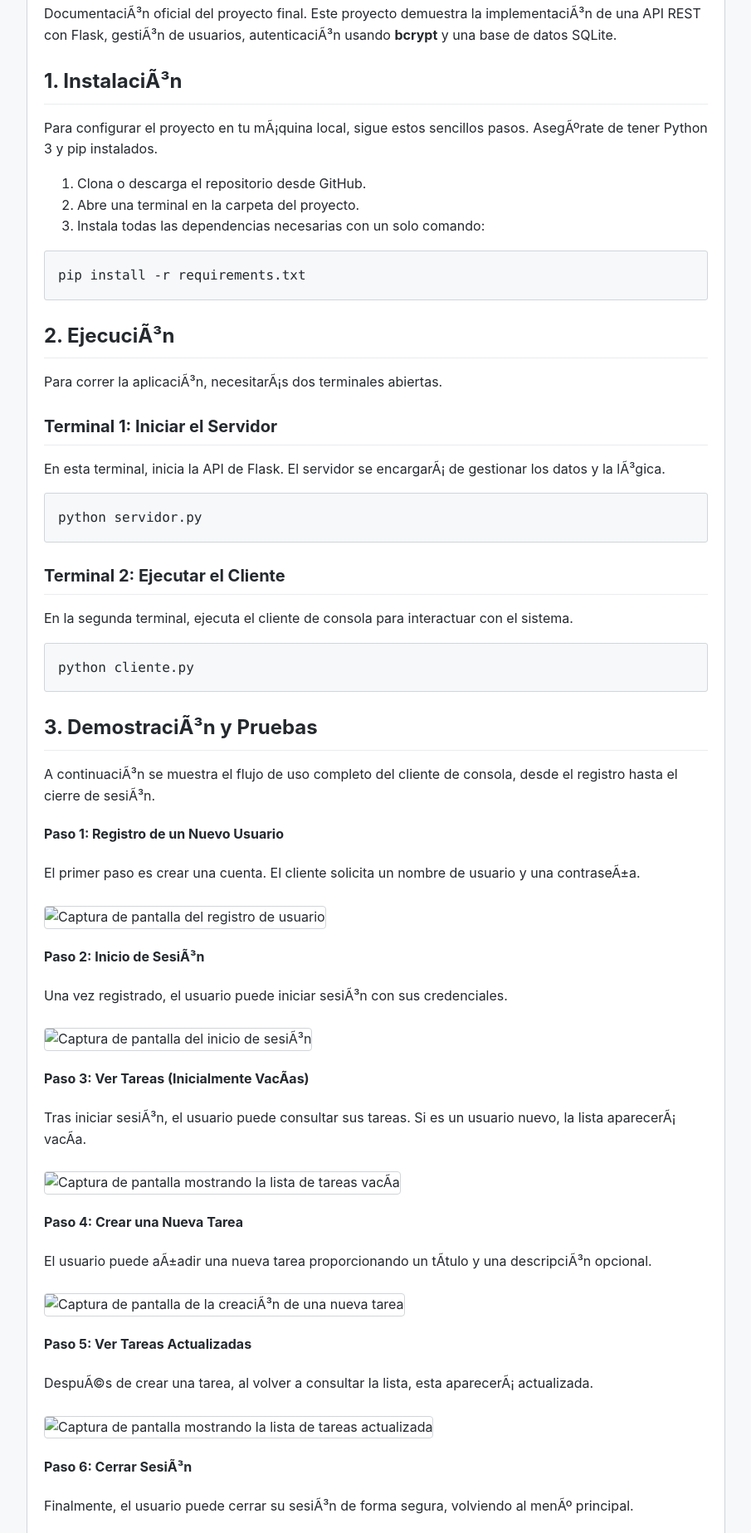
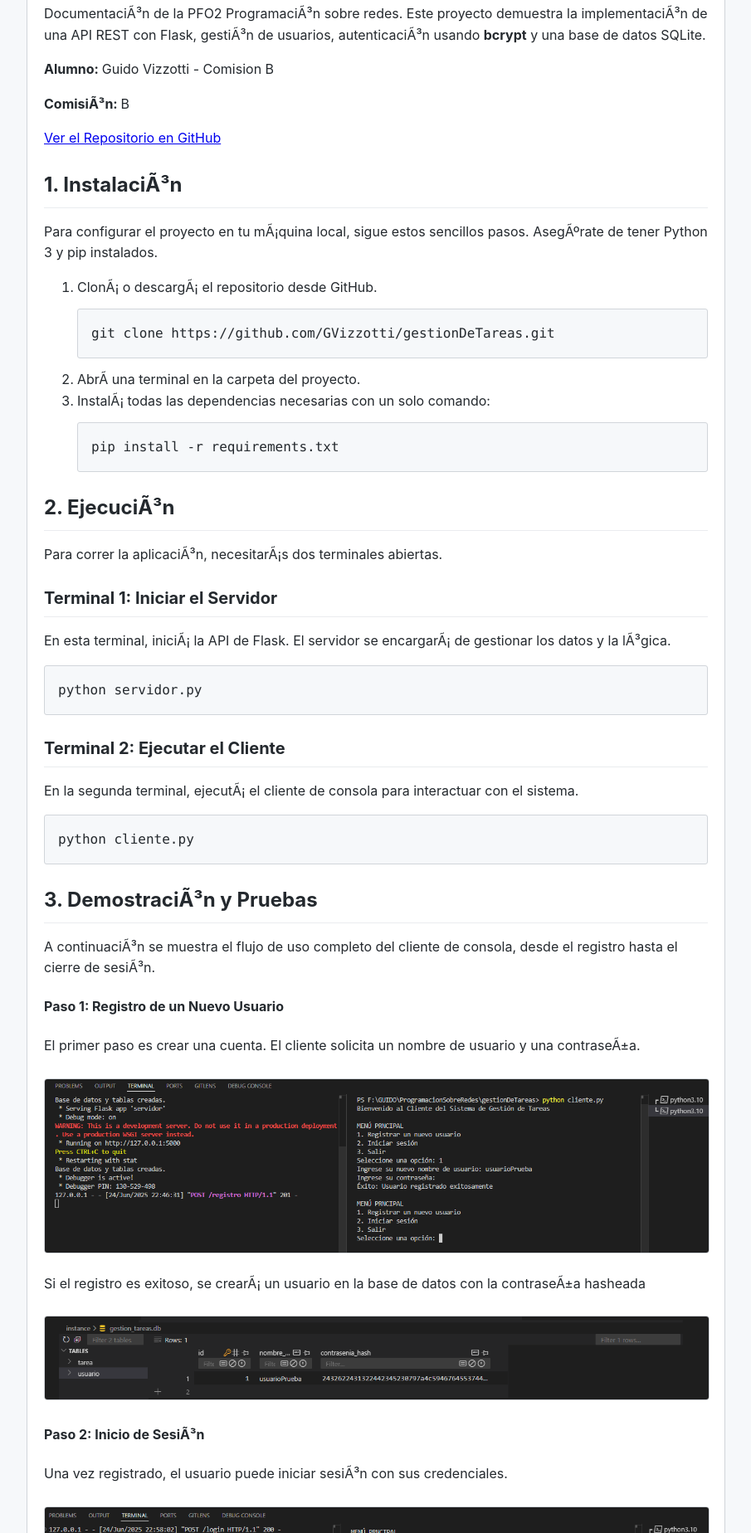
Before and after one commit to GVizzotti/gestionDeTareas, a plain HTML site: page docs/index.html in a window 1280 px wide. Shown: the part 210-2058 px from the top of the page at 83% size, without its empty margins (187-1092 px from the left). Drawn offline with Linux system fonts and the light colour scheme.

Commit message:
documentacion y evidencias

```diff
--- a/docs/index.html
+++ b/docs/index.html
@@ -70,7 +70,10 @@
     <div class="container">
         <header>
             <h1>Sistema de Gestión de Tareas con API y Base de Datos</h1>
-            <p>Documentación oficial del proyecto final. Este proyecto demuestra la implementación de una API REST con Flask, gestión de usuarios, autenticación usando <strong>bcrypt</strong> y una base de datos SQLite.</p>
+            <p>Documentación de la PFO2 Programación  sobre redes. Este proyecto demuestra la implementación de una API REST con Flask, gestión de usuarios, autenticación usando <strong>bcrypt</strong> y una base de datos SQLite.</p>
+            <p><strong>Alumno: </strong> Guido Vizzotti - Comision B</p>
+            <p><strong> Comisión: </strong>  B</p>
+            <a href="https://github.com/GVizzotti/gestionDeTareas">Ver el Repositorio en GitHub</a>
         </header>
 
         <main>
@@ -79,11 +82,13 @@
                 <h2>1. Instalación</h2>
                 <p>Para configurar el proyecto en tu máquina local, sigue estos sencillos pasos. Asegúrate de tener Python 3 y pip instalados.</p>
                 <ol>
-                    <li>Clona o descarga el repositorio desde GitHub.</li>
-                    <li>Abre una terminal en la carpeta del proyecto.</li>
-                    <li>Instala todas las dependencias necesarias con un solo comando:</li>
+                    <li>Cloná o descargá el repositorio desde GitHub.</li>
+                        <pre><code>git clone https://github.com/GVizzotti/gestionDeTareas.git   </code></pre>
+                    <li>Abrí una terminal en la carpeta del proyecto.</li>
+                    <li>Instalá todas las dependencias necesarias con un solo comando:</li>
+                        <pre><code>pip install -r requirements.txt</code></pre>
                 </ol>
-                <pre><code>pip install -r requirements.txt</code></pre>
+
             </section>
 
             <!-- SECCIÓN DE EJECUCIÓN -->
@@ -91,11 +96,11 @@
                 <h2>2. Ejecución</h2>
                 <p>Para correr la aplicación, necesitarás dos terminales abiertas.</p>
                 <h3>Terminal 1: Iniciar el Servidor</h3>
-                <p>En esta terminal, inicia la API de Flask. El servidor se encargará de gestionar los datos y la lógica.</p>
+                <p>En esta terminal, iniciá la API de Flask. El servidor se encargará de gestionar los datos y la lógica.</p>
                 <pre><code>python servidor.py</code></pre>
 
                 <h3>Terminal 2: Ejecutar el Cliente</h3>
-                <p>En la segunda terminal, ejecuta el cliente de consola para interactuar con el sistema.</p>
+                <p>En la segunda terminal, ejecutá el cliente de consola para interactuar con el sistema.</p>
                 <pre><code>python cliente.py</code></pre>
             </section>
 
@@ -107,37 +112,39 @@
                 <div>
                     <h4>Paso 1: Registro de un Nuevo Usuario</h4>
                     <p>El primer paso es crear una cuenta. El cliente solicita un nombre de usuario y una contraseña.</p>
-                    <img src="docs/screenshots/registro.png" alt="Captura de pantalla del registro de usuario">
+                    <img src="img/registro.png" alt="Captura de pantalla del registro de usuario">
+                    <p>Si el registro es exitoso, se creará un usuario en la base de datos con la contraseña hasheada</p>
+                    <img src="img/usuario.png" alt="Captura de pantalla del usuario">
                 </div>
 
                 <div>
                     <h4>Paso 2: Inicio de Sesión</h4>
                     <p>Una vez registrado, el usuario puede iniciar sesión con sus credenciales.</p>
-                    <img src="docs/screenshots/login.png" alt="Captura de pantalla del inicio de sesión">
+                    <img src="img/login.png" alt="Captura de pantalla del inicio de sesión">
                 </div>
 
                 <div>
                     <h4>Paso 3: Ver Tareas (Inicialmente Vacías)</h4>
                     <p>Tras iniciar sesión, el usuario puede consultar sus tareas. Si es un usuario nuevo, la lista aparecerá vacía.</p>
-                    <img src="docs/screenshots/ver_tareas_vacias.png" alt="Captura de pantalla mostrando la lista de tareas vacía">
+                    <img src="img/ver_tareas_vacias.png" alt="Captura de pantalla mostrando la lista de tareas vacía">
                 </div>
 
                 <div>
                     <h4>Paso 4: Crear una Nueva Tarea</h4>
                     <p>El usuario puede añadir una nueva tarea proporcionando un título y una descripción opcional.</p>
-                    <img src="docs/screenshots/crear_tarea.png" alt="Captura de pantalla de la creación de una nueva tarea">
+                    <img src="img/crear_tarea.png" alt="Captura de pantalla de la creación de una nueva tarea">
                 </div>
 
                 <div>
                     <h4>Paso 5: Ver Tareas Actualizadas</h4>
                     <p>Después de crear una tarea, al volver a consultar la lista, esta aparecerá actualizada.</p>
-                    <img src="docs/screenshots/ver_tareas_actualizadas.png" alt="Captura de pantalla mostrando la lista de tareas actualizada">
+                    <img src="img/ver_tareas_actualizadas.png" alt="Captura de pantalla mostrando la lista de tareas actualizada">
                 </div>
 
                 <div>
-                    <h4>Paso 6: Cerrar Sesión</h4>
-                    <p>Finalmente, el usuario puede cerrar su sesión de forma segura, volviendo al menú principal.</p>
-                    <img src="docs/screenshots/logout.png" alt="Captura de pantalla del cierre de sesión">
+                    <h4>Paso 6: Cerrar Sesión </h4>
+                    <p>Finalmente, el usuario puede cerrar su sesión de forma segura, volviendo al menú principal, y si lo desea, salir del sistema.</p>
+                    <img src="img/logout.png" alt="Captura de pantalla del cierre de sesión">
                 </div>
             </section>
 
```
Also changed, not shown: docs/img/crear_tarea.png (added), docs/img/login.png (added), docs/img/logout.png (added), docs/img/registro.png (added), docs/img/usuario.png (added), docs/img/ver_tareas_actualizadas.png (added), docs/img/ver_tareas_vacias.png (added), 2 other files.
